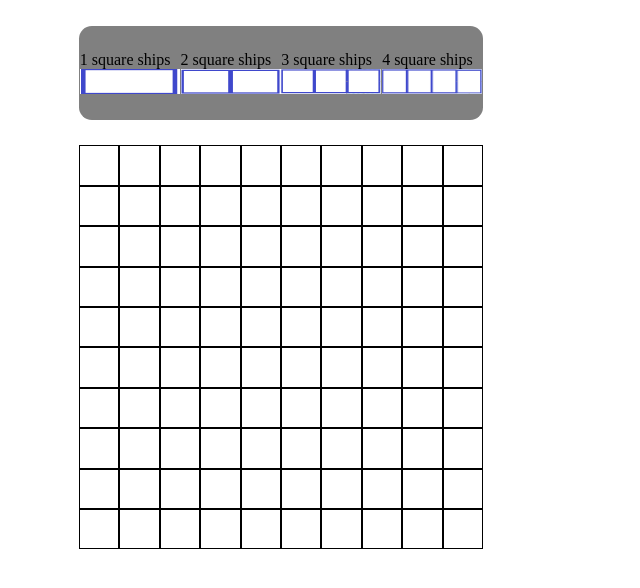
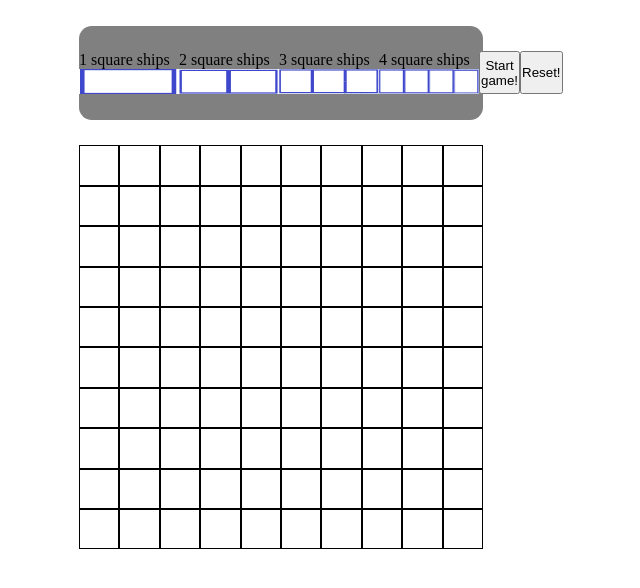
Before and after one commit to e-r-ik/projekt3, a plain HTML site: page index.html in a window 1280 px wide. Shown: the whole page, without its empty margins (369-1009 px from the left). Drawn offline with Linux system fonts and the light colour scheme.

Commit message:
Update index.html

```diff
--- a/index.html
+++ b/index.html
@@ -11,7 +11,7 @@
 
     </header>
     <main id="game">
-      <div class="shipTypeContainer">
+      <div id="menu" class="shipTypeContainer">
 
         <div id="0" class="shipType">
           <p>1 square ships</p>
@@ -33,6 +33,10 @@
           <img onclick="currentship(3)" src="square4.png" alt="picture of 4 square ships">
         </div>
 
+        <button type="button" onclick="createEnemyPlayingField()">Start game!</button>
+
+        <button type="button" onclick="clearField()">Reset!</button>
+
       </div>
     </main>
     <footer>
```
